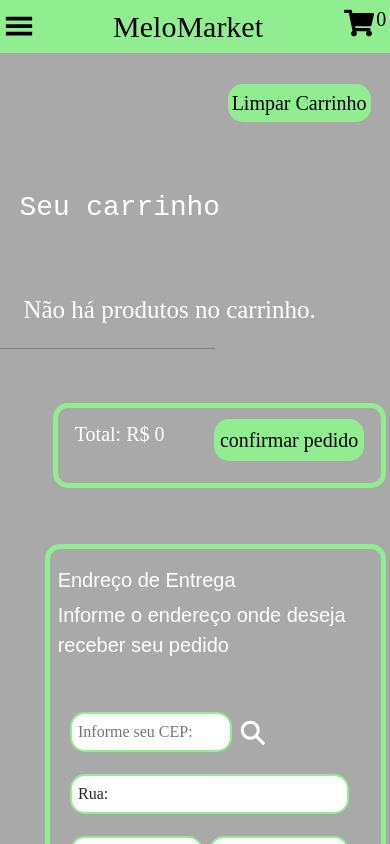
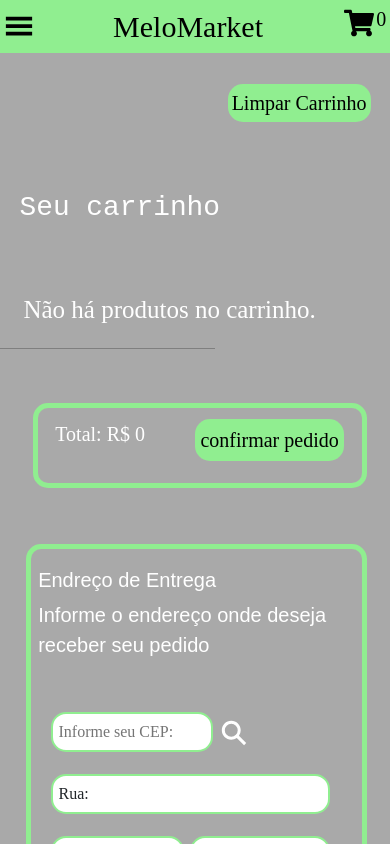
Before and after one commit to Lmelo0511/MeloMarket, a React (Create React App) app: page /carrinho in a window 390 px wide. Shown: the top 844 px of the page. Built offline with nearby package versions, Linux system fonts and the light colour scheme.

Commit message:
atualizado index5.css

```diff
--- a/src/estilizacaoTelas/index5.css
+++ b/src/estilizacaoTelas/index5.css
@@ -275,7 +275,7 @@
         margin-top: 6em;
     }
     .todosFormularios{
-        margin: 9em 1%;
+        margin: 9em 6%;
         position: absolute;
         width: 95%;
     }
```
